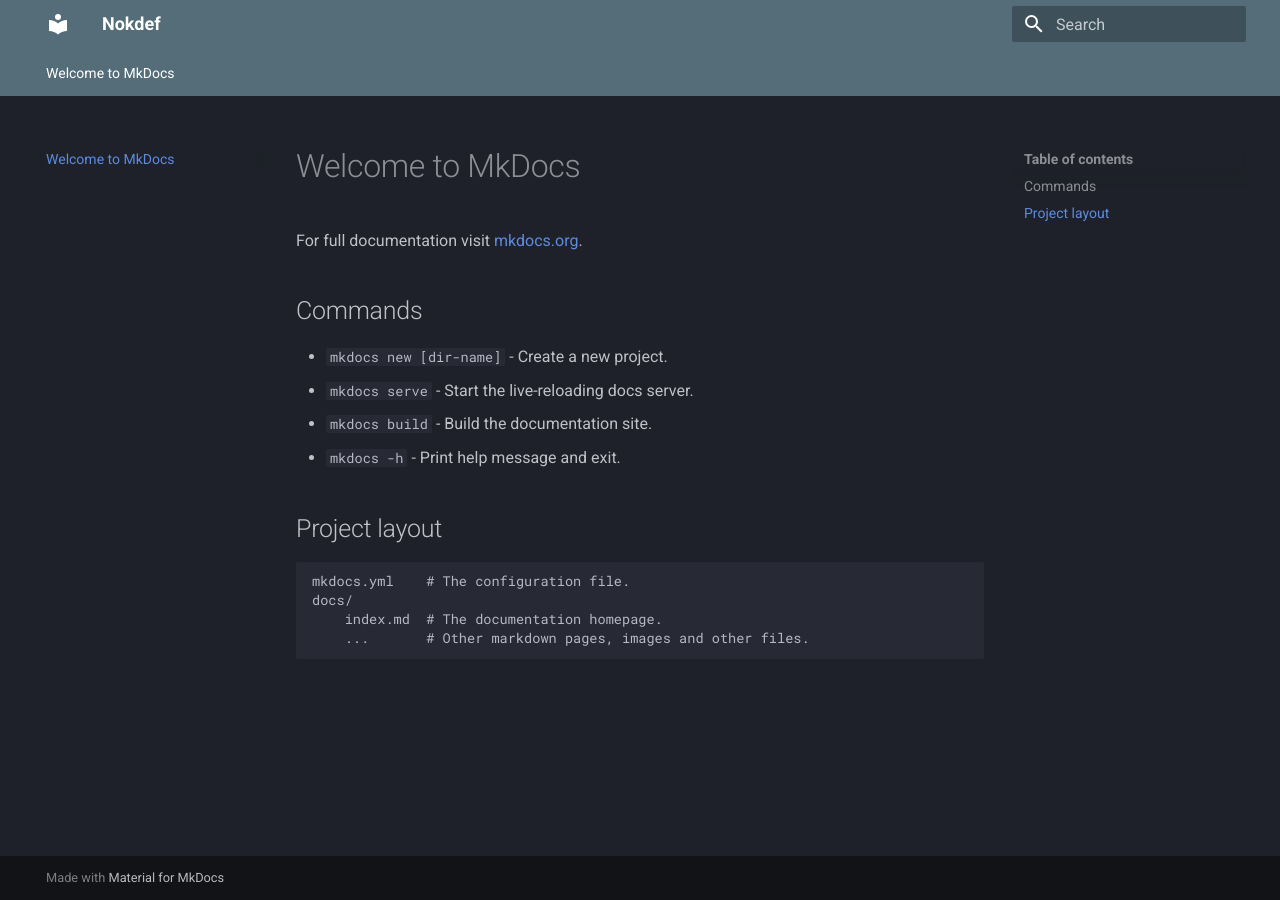
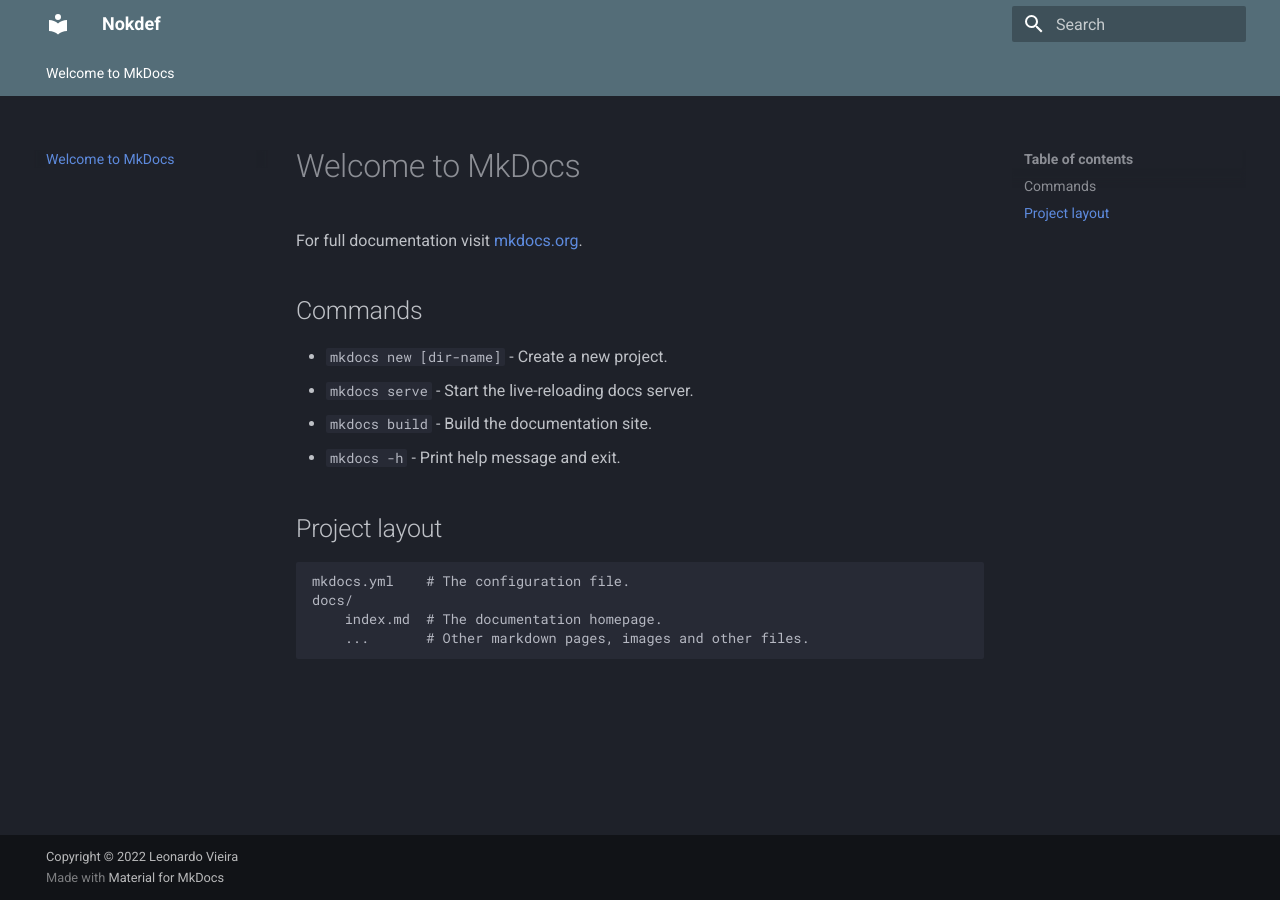
Before and after one commit to Nokdef/NokdefWebsite, an MkDocs documentation site: the page built from docs/index.md, in a window 1280 px wide. Built offline with MkDocs 1.6.1 and Material for MkDocs 9.7.7, drawn with Linux system fonts in a browser that asks for light colours.

Commit message:
Update mkdocs.yml

```diff
--- a/mkdocs.yml
+++ b/mkdocs.yml
@@ -13,3 +13,23 @@
     - navigation.top
   plugins:
   - search
+  extra:
+  generator: false
+  social:
+    - icon: fontawesome/brands/twitter
+      link: https://twitter.com/MrNokdef
+      name: Leo's Personal Twitter
+    - icon: fontawesome/solid/paper-plane
+      link: mailto:<leonardo.v.alvarez@hotmail.com>
+    - icon: fontawesome-brands-youtube
+      link: https://www.youtube.com/nokdef
+      name: Nokdef's Channel
+    - icon: fontawesome-brands-youtube
+      link: https://www.youtube.com/pilotostudio
+      name: Piloto Studio's Channel
+    - icon: fontawesome-brands-unity
+      link: https://assetstore.unity.com/publishers/48767
+      name: Our Online Store
+    - icon: fontawesome-brands-artstation
+      link: https://www.artstation.com/nokdef
+copyright: Copyright &copy; 2022 Leonardo Vieira
```
